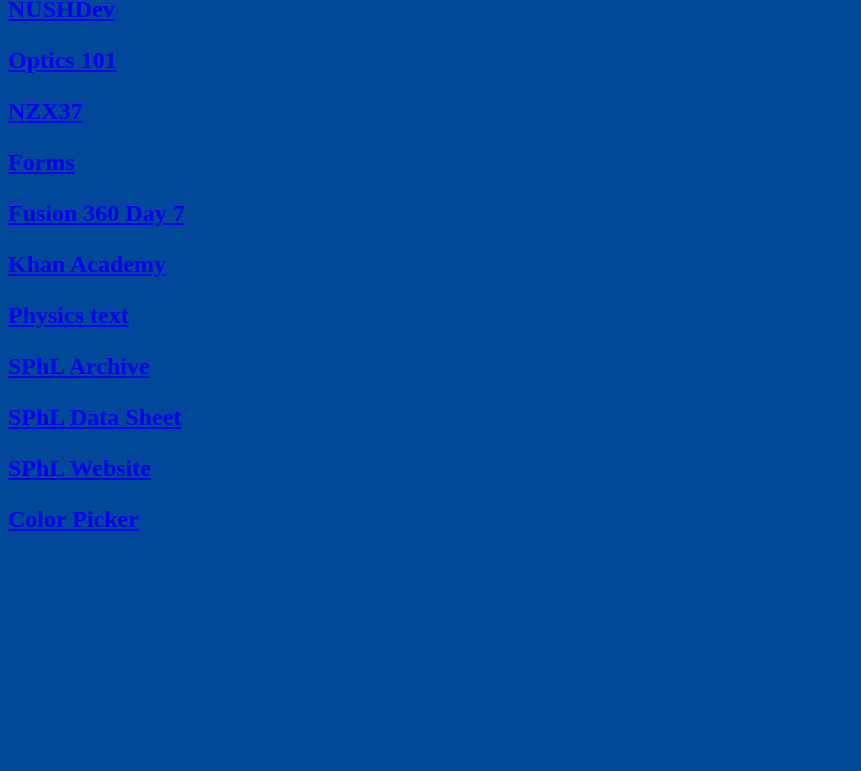
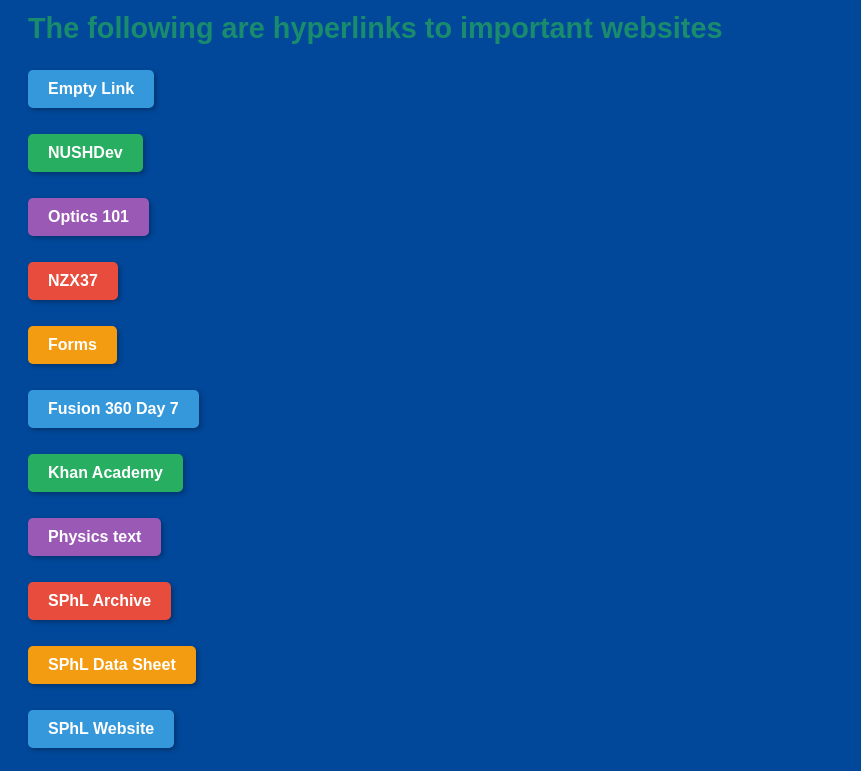
Before and after one commit to nushhw/HTML-tut, a plain HTML site: page index.html in a window 1280 px wide. Shown: the part 112-883 px from the top of the page, without its empty margins (0-861 px from the left). Before the commit the page ends 800 px from the top, so only its background shows below. Drawn offline with Linux system fonts and the light colour scheme.

Commit message:
Update index.html

```diff
--- a/index.html
+++ b/index.html
@@ -1,26 +1,83 @@
-<<!DOCTYPE HTML>
+<!DOCTYPE HTML>
 <html>
 <head>
   <title>Static Link Page</title>
-  <link rel="stylesheet" href="style.css">
+  <style>
+    /* Global styles from your original request */
+    body {
+      background-color: #01489b;
+      color: #ffffff; /* Default text color for body */
+      font-family: sans-serif; /* A common, readable font */
+      padding: 20px; /* Add some padding around the content */
+    }
+
+    h1 {
+      color: #ffffff;
+      font-size: 2.5em; /* Larger heading */
+      margin-bottom: 15px;
+    }
+
+    h2 {
+      color: #198c6e;
+      font-size: 1.8em; /* Slightly smaller heading */
+      margin-bottom: 25px;
+    }
+
+    /* Styles for the links to look like buttons */
+    .button-link {
+      display: inline-block; /* Allows setting width, padding, etc. */
+      background-color: #3498db; /* A nice blue button color */
+      color: white; /* White text for contrast */
+      padding: 10px 20px; /* Padding inside the button */
+      margin-bottom: 10px; /* Space between buttons */
+      text-decoration: none; /* Remove underline from links */
+      border-radius: 5px; /* Slightly rounded corners */
+      font-weight: bold; /* Bold text */
+      transition: background-color 0.3s ease; /* Smooth transition for hover effect */
+      box-shadow: 2px 2px 5px rgba(0, 0, 0, 0.3); /* Subtle shadow for depth */
+    }
+
+    .button-link:hover {
+      background-color: #2980b9; /* Darker blue on hover */
+      box-shadow: 3px 3px 8px rgba(0, 0, 0, 0.4); /* Slightly larger shadow on hover */
+    }
+
+    /* Styles for different button colors */
+    .button-blue { background-color: #3498db; }
+    .button-blue:hover { background-color: #2980b9; }
+
+    .button-green { background-color: #27ae60; }
+    .button-green:hover { background-color: #229954; }
+
+    .button-purple { background-color: #9b59b6; }
+    .button-purple:hover { background-color: #8e44ad; }
+
+    .button-red { background-color: #e74c3c; }
+    .button-red:hover { background-color: #c0392b; }
+
+    .button-orange { background-color: #f39c12; }
+    .button-orange:hover { background-color: #d68910; }
+
+    .button-gray { background-color: #7f8c8d; }
+    .button-gray:hover { background-color: #626f70; }
+
+  </style>
 </head>
+<body>
+  <h1>Information and website linkage platform</h1>
+  <h2>The following are hyperlinks to important websites</h2>
+
+  <p><a href="#" class="button-link button-blue">Empty Link</a></p>
+  <p><a href="https://github.com/NUSHDev" class="button-link button-green">NUSHDev</a></p>
+  <p><a href="https://www.edmundoptics.com/knowledge-center/application-notes/optics/optics-101-level-1-theoretical-foundations" class="button-link button-purple">Optics 101</a></p>
+  <p><a href="https://github.com/NZX37/python-deploy" class="button-link button-red">NZX37</a></p>
+  <p><a href="https://forms.office.com/Pages/DesignPageV2.aspx?analysis=false&prevsubpage=design" class="button-link button-orange">Forms</a></p>
+  <p><a href="https://www.youtube.com/watch?v=Mv54UfwYYos" class="button-link button-blue">Fusion 360 Day 7</a></p>
+  <p><a href="https://www.khanacademy.org/science/ap-college-physics-1/xf557a762645cccc5:kinematics/xf557a762645cccc5:mathematical-models-of-motion/e/freefall-exercise-ap1-graphs-and-concepts" class="button-link button-green">Khan Academy</a></p>
+  <p><a href="https://drive.google.com/file/d/18MN5UY4VZu91kV93iTefEV-bMPp2YsLN/view" class="button-link button-purple">Physics text</a></p>
+  <p><a href="https://sgphysicsleague.org/archives/2024/solutions.pdf#Simp" class="button-link button-red">SPhL Archive</a></p>
+  <p><a href="https://sgphysicsleague.org/data_sheet.pdf" class="button-link button-orange">SPhL Data Sheet</a></p>
+  <p><a href="https://sgphysicsleague.org/problems" class="button-link button-blue">SPhL Website</a></p>
+  <p><a href="https://imagecolorpicker.com/color-code/01489b" class="button-link button-green">Color Picker</a></p>
 </body>
 </html>
-<html>
-<body style="background-color:#01489b;">
-<h1 style="color:#ffffff">Information and website linkage platform</h1>
-<h2 style="color:#198c6e>The following are hyperlinks to important websites</h2>
-<p><a href=""></a><p>
-<p><a href="https://github.com/NUSHDev">NUSHDev</a></p>
-<p><a href="https://www.edmundoptics.com/knowledge-center/application-notes/optics/optics-101-level-1-theoretical-foundations">Optics 101</a></p>
-<p><a href="https://github.com/NZX37/python-deploy">NZX37</a></p>
-<p><a href="https://forms.office.com/Pages/DesignPageV2.aspx?analysis=false&prevsubpage=design">Forms</a></p>
-<p><a href="https://www.youtube.com/watch?v=Mv54UfwYYos">Fusion 360 Day 7</a></p>
-<p><a href="https://www.khanacademy.org/science/ap-college-physics-1/xf557a762645cccc5:kinematics/xf557a762645cccc5:mathematical-models-of-motion/e/freefall-exercise-ap1-graphs-and-concepts">Khan Academy</a></p>
-<p><a href="https://drive.google.com/file/d/18MN5UY4VZu91kV93iTefEV-bMPp2YsLN/view">Physics text</a></p>
-<p><a href="https://sgphysicsleague.org/archives/2024/solutions.pdf#Simp">SPhL Archive</a></p>
-<p><a href="https://sgphysicsleague.org/data_sheet.pdf">SPhL Data Sheet</a></p>
-<p><a href="https://sgphysicsleague.org/problems">SPhL Website</a></p>
-<p><a href="https://imagecolorpicker.com/color-code/01489b">Color Picker</a></p>
-</body>
-</html>
```
